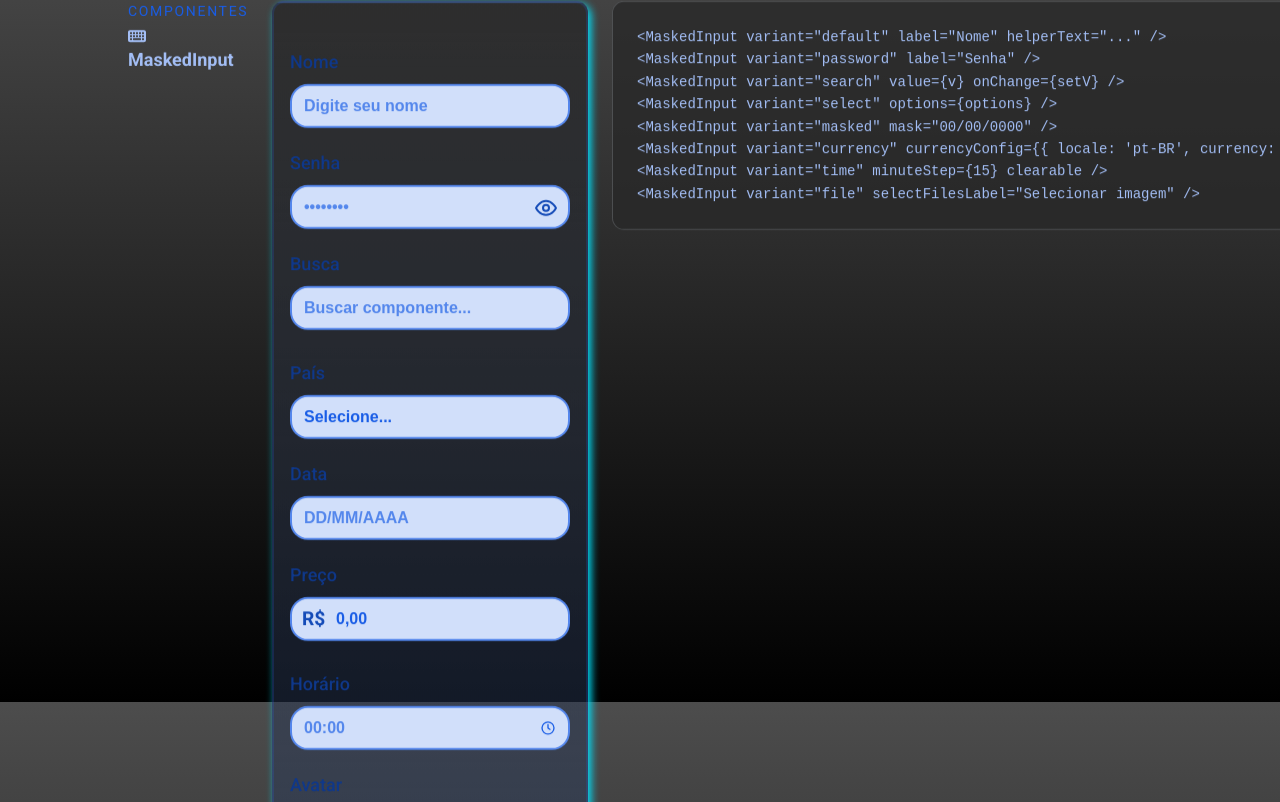
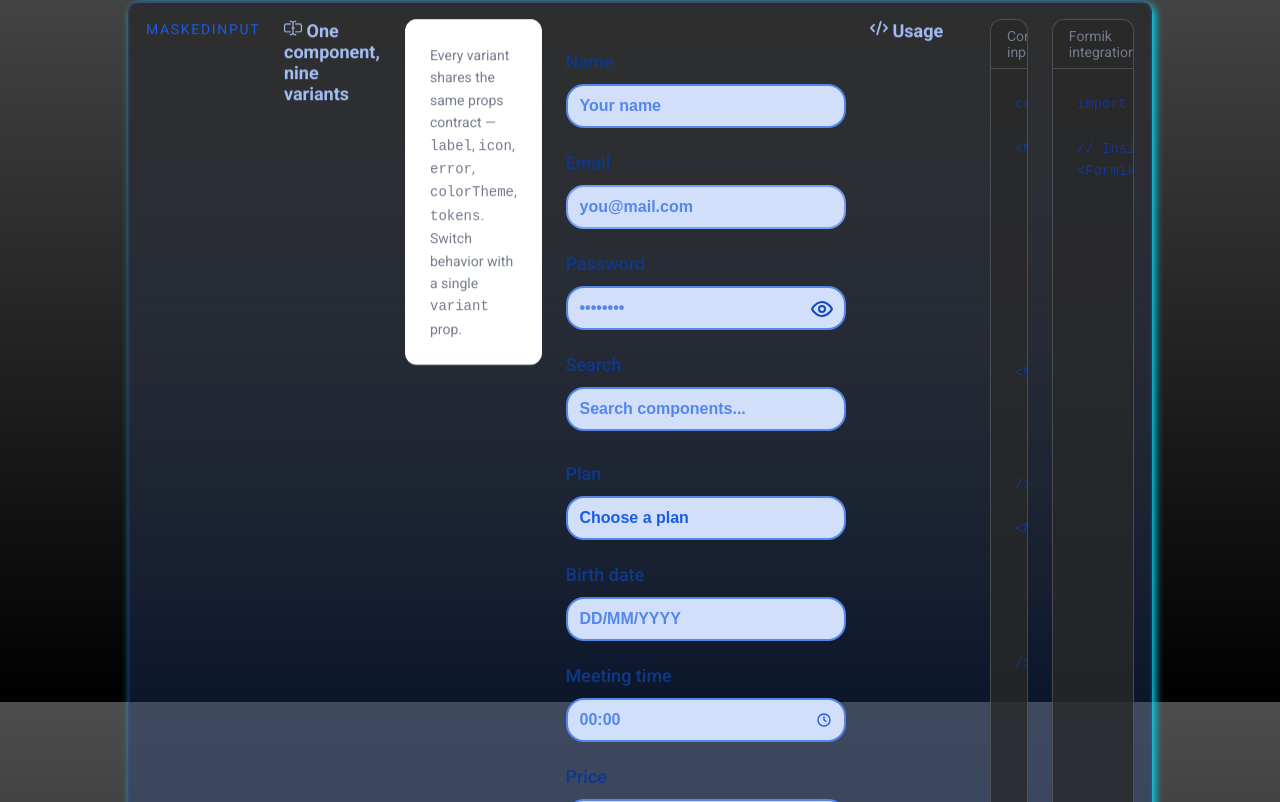
Before and after one commit to RNT13/Masked-components-page, a Next.js app: page / in a window 1280 px wide. Shown: the part 898-1700 px from the top of the page. Built offline with nearby package versions, Linux system fonts and the light colour scheme; a web font is replaced by a local one.

Commit message:
feat: enhance InputSection component with new layout and functionality; add InfoDiv and update styles

```diff
--- a/src/app/(public)/(home)/page.tsx
+++ b/src/app/(public)/(home)/page.tsx
@@ -6,10 +6,10 @@ import Section from '@/components/ui/BaseSection/BaseSection'
 import ButtonSection from '@/components/ui/ButtonSection/ButtonSection'
 import DisclaimerSection from '@/components/ui/DisclaimerSection/DisclaimerSection'
 import FeaturesSection from '@/components/ui/FeaturesSection/FeaturesSection'
-import InputSection from '@/components/ui/InputSection/InputSection'
 import InstallSection from '@/components/ui/InstallSection/InstallSection'
 import { TbPlayCardStarFilled } from "react-icons/tb"
 import { HomeContainer, HomeContent } from './homeStyles'
+import { InputSection } from '@/components/ui/InputSection/InputSection'
 
 export default function Home() {
   return (
--- a/src/components/ui/InputSection/InputSection.styles.ts
+++ b/src/components/ui/InputSection/InputSection.styles.ts
@@ -31,3 +31,13 @@ export const CodeBlock = styled.pre`
   font-size: ${({ theme }) => theme.fontSize.sm};
   line-height: 1.6;
 `
+
+export const InfoDiv = styled.div`
+  padding: ${({ theme }) => theme.spacing.lg};
+  border: 1px solid ${({ theme }) => theme.colors.borderColor ?? 'transparent'};
+  border-radius: ${({ theme }) => theme.radius.md};
+  background: ${({ theme }) => theme.colors.surfaceColor ?? theme.colors.baseBlack.light08};
+  font-size: ${({ theme }) => theme.fontSize.sm};
+  line-height: 1.6;
+  color: ${({ theme }) => theme.colors.textMuted ?? theme.colors.baseGray.base};
+`
--- a/src/components/ui/InputSection/InputSection.tsx
+++ b/src/components/ui/InputSection/InputSection.tsx
@@ -1,60 +1,78 @@
 'use client'
 
 import { useState } from 'react'
-import { FaKeyboard } from 'react-icons/fa6'
+import { BsInputCursorText } from 'react-icons/bs'
+import { FaCode } from 'react-icons/fa6'
 
 import { MaskedAnimation } from '@/styles/MaskedAnimations/MaskedAnimation'
 import { TitleH3 } from '@/styles/globalStyles'
 import BaseDiv from '../BaseDiv/BaseDiv'
 import BaseSection from '../BaseSection/BaseSection'
 import { MaskedInput } from '../MaskedInput/MaskedInput'
-import {
-  CodeBlock,
-  DemoGrid,
-  FieldColumn,
-  SectionLabel
-} from './InputSection.styles'
+import { CodeBlock } from '../CodeBlock/CodeBlock'
+import { DemoGrid, FieldColumn, SectionLabel, InfoDiv } from './InputSection.styles'
 
-const SELECT_OPTIONS = [
-  { value: 'br', label: 'Brasil' },
-  { value: 'us', label: 'Estados Unidos' },
-  { value: 'pt', label: 'Portugal' }
-]
-
-export default function InputSection() {
+export function InputSection() {
+  const [name, setName] = useState('')
+  const [email, setEmail] = useState('')
+  const [password, setPassword] = useState('')
   const [search, setSearch] = useState('')
+  const [plan, setPlan] = useState('')
+  const [date, setDate] = useState('')
+  const [time, setTime] = useState('')
+  const [price, setPrice] = useState('')
 
   return (
     <BaseSection id="inputs">
-      <MaskedAnimation variant="revealFadeInDown" trigger="scroll">
-        <SectionLabel>Componentes</SectionLabel>
+      <BaseDiv>
+        <MaskedAnimation trigger="scroll" variant="revealFadeInUp">
+          <SectionLabel>MaskedInput</SectionLabel>
+        </MaskedAnimation>
+
+        <MaskedAnimation trigger="scroll" variant="revealFadeInUp">
           <TitleH3>
-          <FaKeyboard /> MaskedInput
+            <BsInputCursorText /> One component, nine variants
           </TitleH3>
         </MaskedAnimation>
 
-      <MaskedAnimation variant="revealFadeInUp" trigger="scroll">
-        <BaseDiv>
+        <MaskedAnimation trigger="scroll" variant="revealFadeInUp">
+          <InfoDiv>
+            Every variant shares the same props contract — <code>label</code>,{' '}
+            <code>icon</code>, <code>error</code>, <code>colorTheme</code>,{' '}
+            <code>tokens</code>. Switch behavior with a single{' '}
+            <code>variant</code> prop.
+          </InfoDiv>
+        </MaskedAnimation>
+
         <DemoGrid>
           <FieldColumn>
             <MaskedInput
               variant="default"
-                label="Nome"
-                placeholder="Digite seu nome"
-                helperText="Variant default com label e helperText"
+              label="Name"
+              placeholder="Your name"
+              value={name}
+              onChange={setName}
             />
-
+            <MaskedInput
+              variant="default"
+              label="Email"
+              type="email"
+              placeholder="you@mail.com"
+              value={email}
+              onChange={setEmail}
+              colorTheme="baseBlue"
+            />
             <MaskedInput
               variant="password"
-                label="Senha"
+              label="Password"
               placeholder="••••••••"
-                helperText="Toggle de visibilidade embutido"
+              value={password}
+              onChange={setPassword}
             />
-
             <MaskedInput
               variant="search"
-                label="Busca"
-                placeholder="Buscar componente..."
+              label="Search"
+              placeholder="Search components..."
               value={search}
               onChange={setSearch}
             />
@@ -63,62 +81,84 @@ export default function InputSection() {
           <FieldColumn>
             <MaskedInput
               variant="select"
-                label="País"
-                options={SELECT_OPTIONS}
-                placeholder="Selecione..."
+              label="Plan"
+              placeholder="Choose a plan"
+              value={plan}
+              onChange={setPlan}
+              options={[
+                { value: 'free', label: 'Free' },
+                { value: 'pro', label: 'Pro' },
+                { value: 'team', label: 'Team' }
+              ]}
+            />
+            <MaskedInput
+              variant="masked"
+              label="Birth date"
+              mask="00/00/0000"
+              placeholder="DD/MM/YYYY"
+              value={date}
+              onChange={setDate}
+            />
+            <MaskedInput
+              variant="time"
+              label="Meeting time"
+              value={time}
+              onChange={setTime}
+            />
+            <MaskedInput
+              variant="currency"
+              label="Price"
+              value={price}
+              onChange={setPrice}
+              currencyConfig={{ locale: 'en-US', currency: 'USD' }}
+            />
+          </FieldColumn>
+        </DemoGrid>
+
+        <MaskedAnimation trigger="scroll" variant="revealFadeInUp">
+          <TitleH3>
+            <FaCode /> Usage
+          </TitleH3>
+        </MaskedAnimation>
+
+        <CodeBlock
+          title="Controlled inputs"
+          code={`const [value, setValue] = useState('')
+
+<MaskedInput
+  variant="select"
+  label="Plan"
+  value={value}
+  onChange={setValue}
+  options={[
+    { value: 'free', label: 'Free' },
+    { value: 'pro', label: 'Pro' }
+  ]}
+
+<MaskedInput
+  variant="time"
+  label="Meeting time"
+  value={time}
+  onChange={setTime}
 />
 
 <MaskedInput
   variant="masked"
-                label="Data"
+  label="Birth date"
   mask="00/00/0000"
-                placeholder="DD/MM/AAAA"
-                helperText="Variant masked — máscara livre"
+  value={date}
+  onChange={setDate}
+/>`}
         />
 
-              <MaskedInput
-                variant="currency"
-                label="Preço"
-                currencyConfig={{ locale: 'pt-BR', currency: 'BRL' }}
+        <CodeBlock
+          title="Formik integration"
+          code={`import { FormikTextInput } from '@/components/ui/MaskedInput/formikVariants/FormikTextInput'
+
+// Inside <Formik> — wires useField() automatically
+<FormikTextInput name="email" label="Email" />`}
         />
-            </FieldColumn>
-
-            <FieldColumn>
-              <MaskedInput
-                variant="time"
-                label="Horário"
-                minuteStep={15}
-                clearable
-              />
-
-              <MaskedInput
-                variant="file"
-                label="Avatar"
-                selectFilesLabel="Selecionar imagem"
-              />
-
-              <MaskedInput
-                variant="default"
-                label="Com erro"
-                error="Campo obrigatório"
-                touched
-                showError
-              />
-            </FieldColumn>
-          </DemoGrid>
       </BaseDiv>
-      </MaskedAnimation>
-
-      <MaskedAnimation variant="revealFadeInUp" trigger="scroll">
-        <CodeBlock>{`<MaskedInput variant="default" label="Nome" helperText="..." />
-<MaskedInput variant="password" label="Senha" />
-<MaskedInput variant="search" value={v} onChange={setV} />
-<MaskedInput variant="select" options={options} />
-<MaskedInput variant="masked" mask="00/00/0000" />
-<MaskedInput variant="currency" currencyConfig={{ locale: 'pt-BR', currency: 'BRL' }} />
-<MaskedInput variant="time" minuteStep={15} clearable />
-<MaskedInput variant="file" selectFilesLabel="Selecionar imagem" />`}</CodeBlock>
-      </MaskedAnimation>
     </BaseSection>
   )
 }
```
Lines whose indentation alone changed are shown as unchanged.
